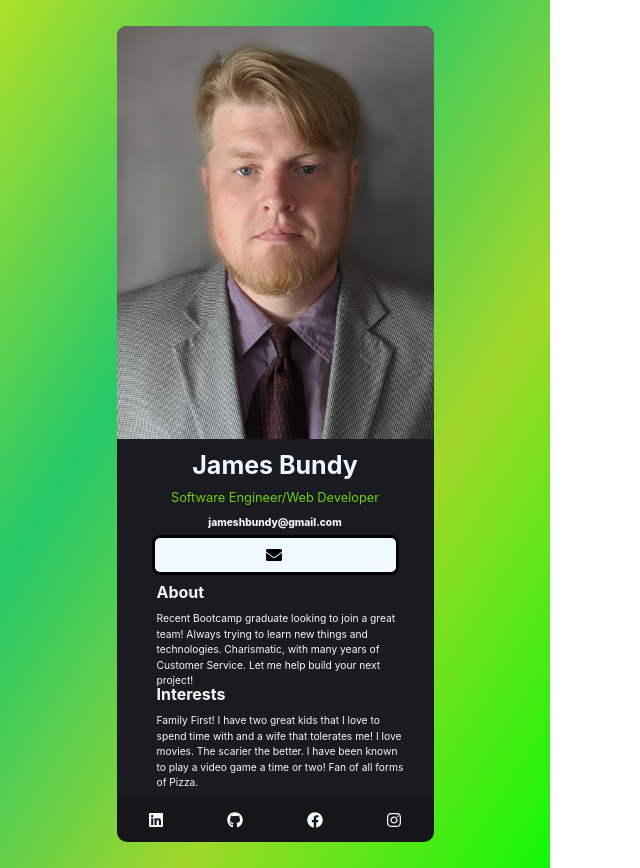
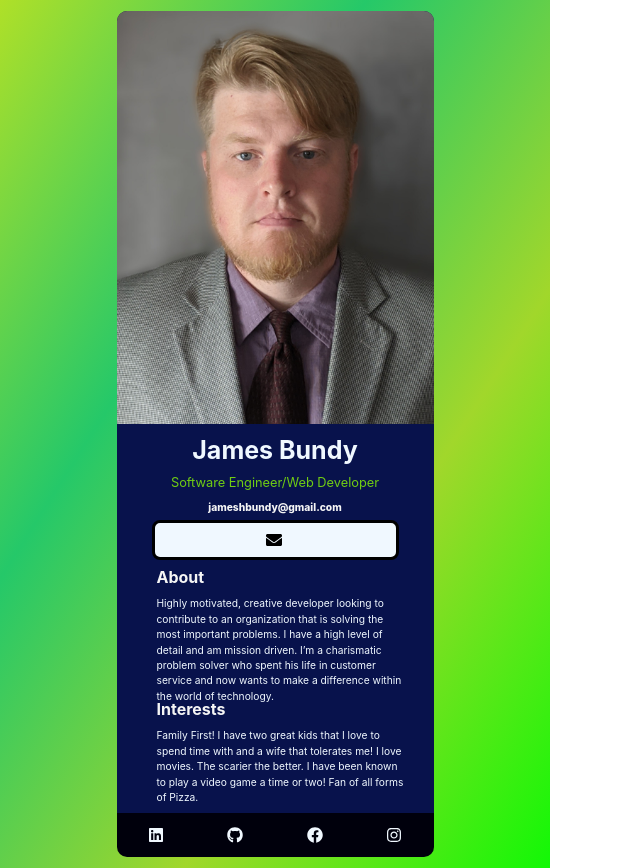
Before and after one commit to gymbundye/Digital-Business-Card, a React (Vite) app: page / in a window 1280 px wide. Shown: the whole page, without its empty margins (0-640 px from the left). Built offline with nearby package versions, Linux system fonts and the light colour scheme.

Commit message:
changed about copy and some colors

```diff
--- a/src/App.css
+++ b/src/App.css
@@ -23,6 +23,7 @@ font-size: 25px;
 line-height: 30px;
 text-align: center;
 padding: 05px;
+
 }
 .headshot{
   width: 317px;
@@ -33,7 +34,7 @@ padding: 05px;
   border-radius: 10px 10px 0px 0px;
   width: 317px;
   color: aliceblue;
-  background: #1A1B21;
+  background: #08124c;
 
 }
 .button{
@@ -57,7 +58,8 @@ padding: 05px;
    left: 116px;
    top: 760px;
    color: aliceblue;
-   background: #161619;
+
+   background: #00000c;
    border-radius: 0px 0px 10px 10px;
 
 }
@@ -69,6 +71,7 @@ padding: 05px;
   line-height: 15px;
   text-align: center;
   color: #70cd13;
+
 }
 .contact{
   font-family: 'Inter';
@@ -88,7 +91,7 @@ padding: 05px;
   line-height: 150%;
   padding:  5px 40px;
   width: 247px;
-  height: 61px;
+  height: 91px;
   left: 151px;
   top: 561px;
 
--- a/src/Components/About.jsx
+++ b/src/Components/About.jsx
@@ -4,9 +4,10 @@ function About() {
   return (
     <div>
       <h6>About</h6>
-      <p className='about'>Recent Bootcamp graduate looking to join a
-      great team! Always trying to learn new things and technologies.
-      Charismatic, with many years of Customer Service. Let me help build your next project!
+      <p className='about'>Highly motivated, creative developer looking to contribute to an organization that is solving the most important
+problems. I have a high level of detail and am mission driven. I’m a charismatic problem solver who spent his life in
+customer service and now wants to make a difference within the world of technology.
+
       </p>
     </div>
   )
```
Also changed, not shown: src/Components/Email.jsx (added, +13 -0 lines).
